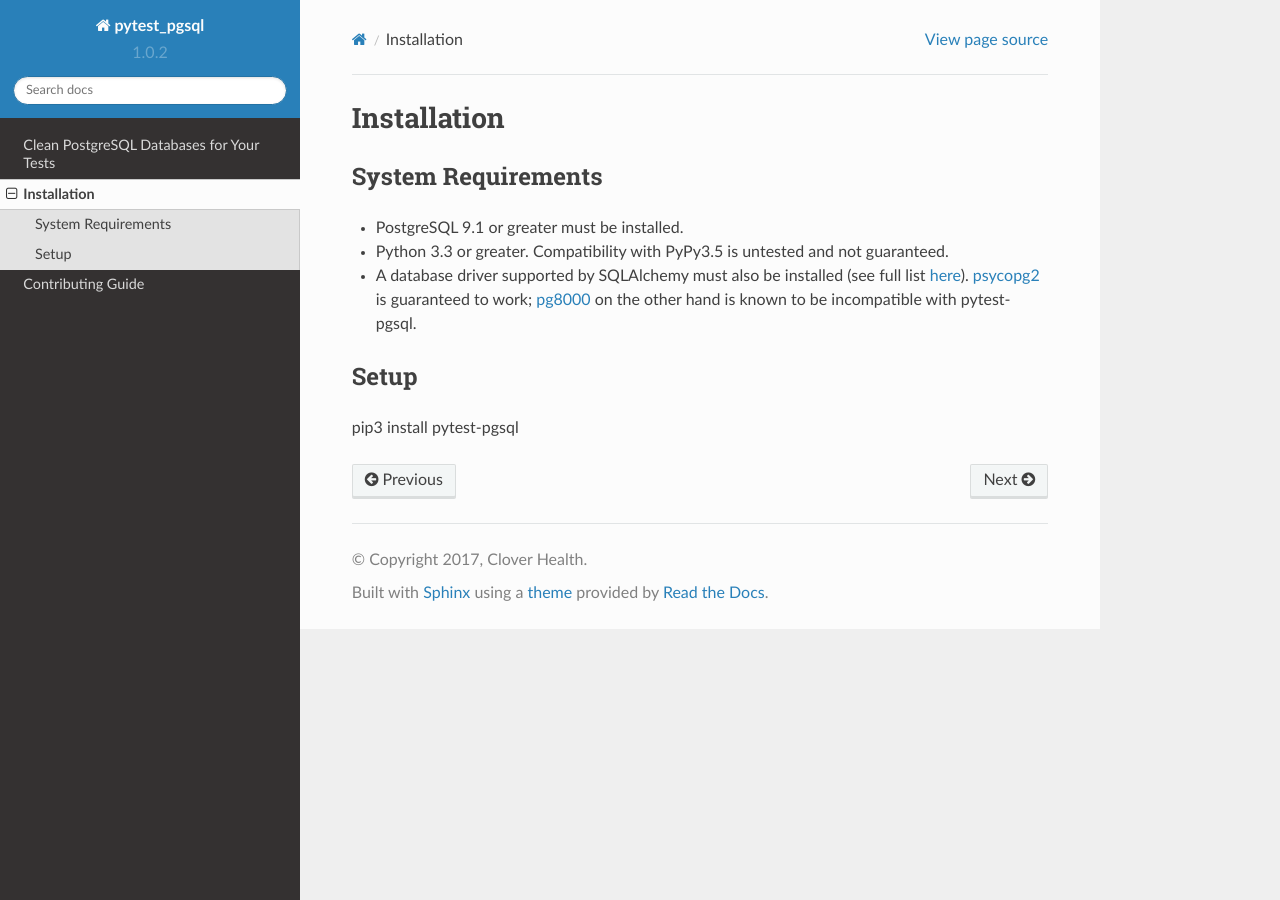
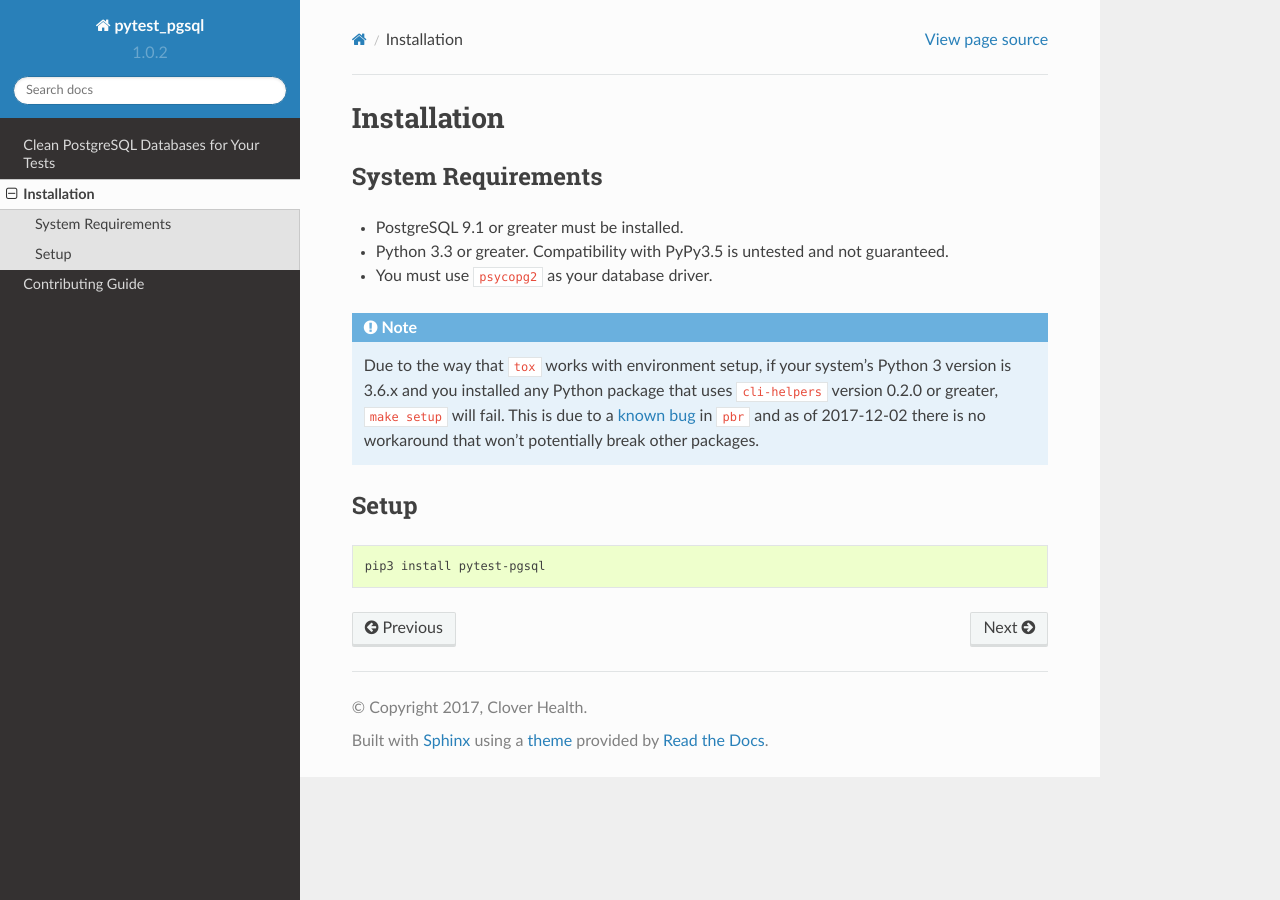
Before and after one commit to CloverHealth/pytest-pgsql, a Sphinx documentation site: the page built from docs/installation.rst, in a window 1280 px wide. Built offline with Sphinx 7.4.7 and the Read the Docs theme 2.0.0, drawn with Linux system fonts in a browser that asks for light colours; pages that are not in the unit, such as notebooks, are missing from menus.

Commit message:
Fixed issue when running "make setup"
* Warn about pgcli incompatibility

* Fix environment problems

* More accurate description of incompatibility

* Stricter pinning of requirements.

* Revert "Stricter pinning of requirements."

This reverts commit b21ef211f15b3a89bf196781565a619f4e95dc8c.

```diff
--- a/docs/installation.rst
+++ b/docs/installation.rst
@@ -6,13 +6,20 @@ System Requirements
 
 * PostgreSQL 9.1 or greater must be installed.
 * Python 3.3 or greater. Compatibility with PyPy3.5 is untested and not guaranteed.
-* A database driver supported by SQLAlchemy must also be installed (see full list
-  `here <http://docs.sqlalchemy.org/en/latest/dialects/postgresql.html#dialect-postgresql>`_).
-  `psycopg2 <http://initd.org/psycopg/>`_ is guaranteed to work;
-  `pg8000 <https://github.com/mfenniak/pg8000/>`_ on the other hand is known to
-  be incompatible with pytest-pgsql.
+* You must use ``psycopg2`` as your database driver.
+
+.. note::
+
+    Due to the way that ``tox`` works with environment setup, if your system's
+    Python 3 version is 3.6.x and you installed any Python package that uses
+    ``cli-helpers`` version 0.2.0 or greater, ``make setup`` will fail. This is
+    due to a `known bug <https://github.com/OCA/pylint-odoo/issues/144>`_ in
+    ``pbr`` and as of 2017-12-02 there is no workaround that won't potentially
+    break other packages.
 
 Setup
 -----
 
-pip3 install pytest-pgsql
+.. code-block:: sh
+
+    pip3 install pytest-pgsql
```
Also changed, not shown: 1 other file.
